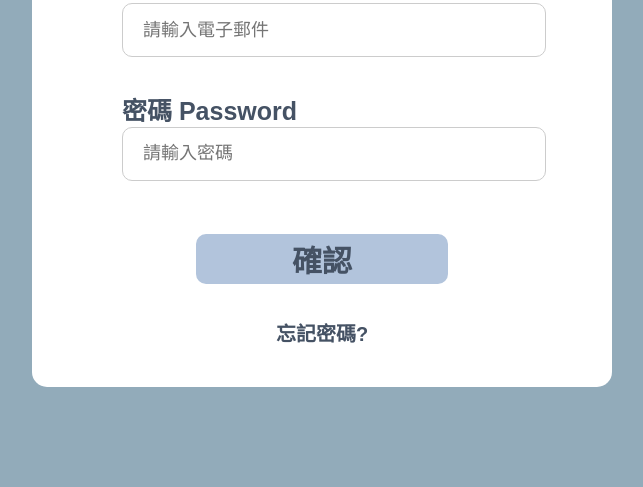
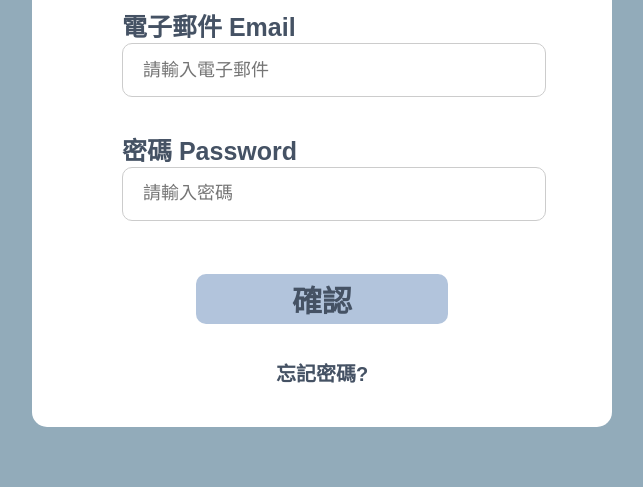
Before and after one commit to justice0317/login, a plain HTML site: page index.html in a window 1280 px wide. Shown: the part 313-800 px from the top of the page, without its empty margins (318-961 px from the left). Drawn offline with Linux system fonts and the light colour scheme.

Commit message:
Update style.css

```diff
--- a/style.css
+++ b/style.css
@@ -41,7 +41,7 @@ body {
     flex-direction: column;
     justify-content: space-between;
     position: absolute;
-    top: 15%;  /* 框框往下移，距離標題更多 */
+    top: 20%;  /* 框框往下移，距離標題更多 */
     left: 50%;
     transform: translateX(-50%);
 }
```
